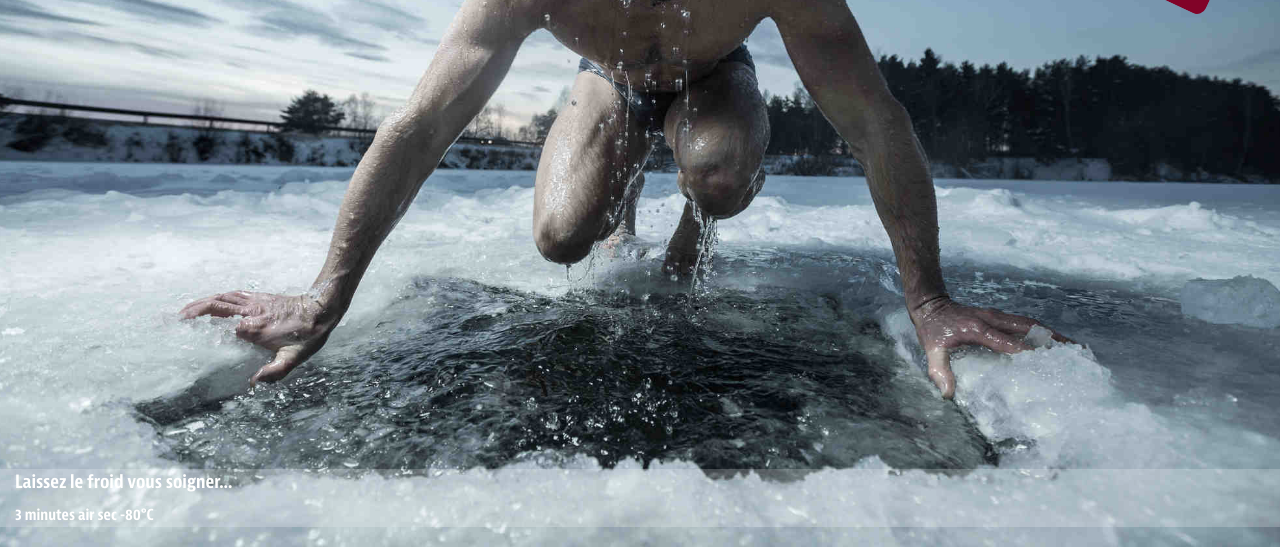
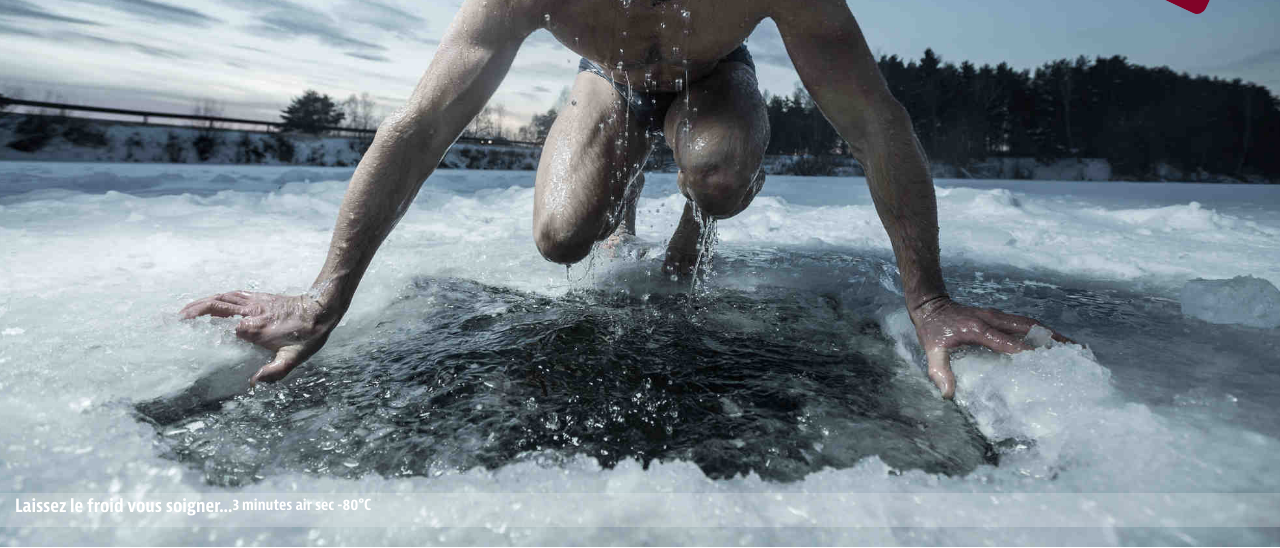
Before and after one commit to Christophe-miw/2020_eval, a plain HTML site: page Web/index.html in a window 1280 px wide. Shown: the part 253-801 px from the top of the page. Drawn offline with Linux system fonts and the light colour scheme.

Commit message:
Add files via upload

```diff
--- a/Web/CSS/2020_eval-main.scss
+++ b/Web/CSS/2020_eval-main.scss
@@ -337,6 +337,9 @@ main {
   }
 }
 
+.header-LegendeImage{
+  @include display_flex(flex-start,nowrap,row);
+}
 /***********************************/
 /*               TV                */
 /***********************************/
```
Also changed, not shown: Web/CSS/2020_eval-main.css.
